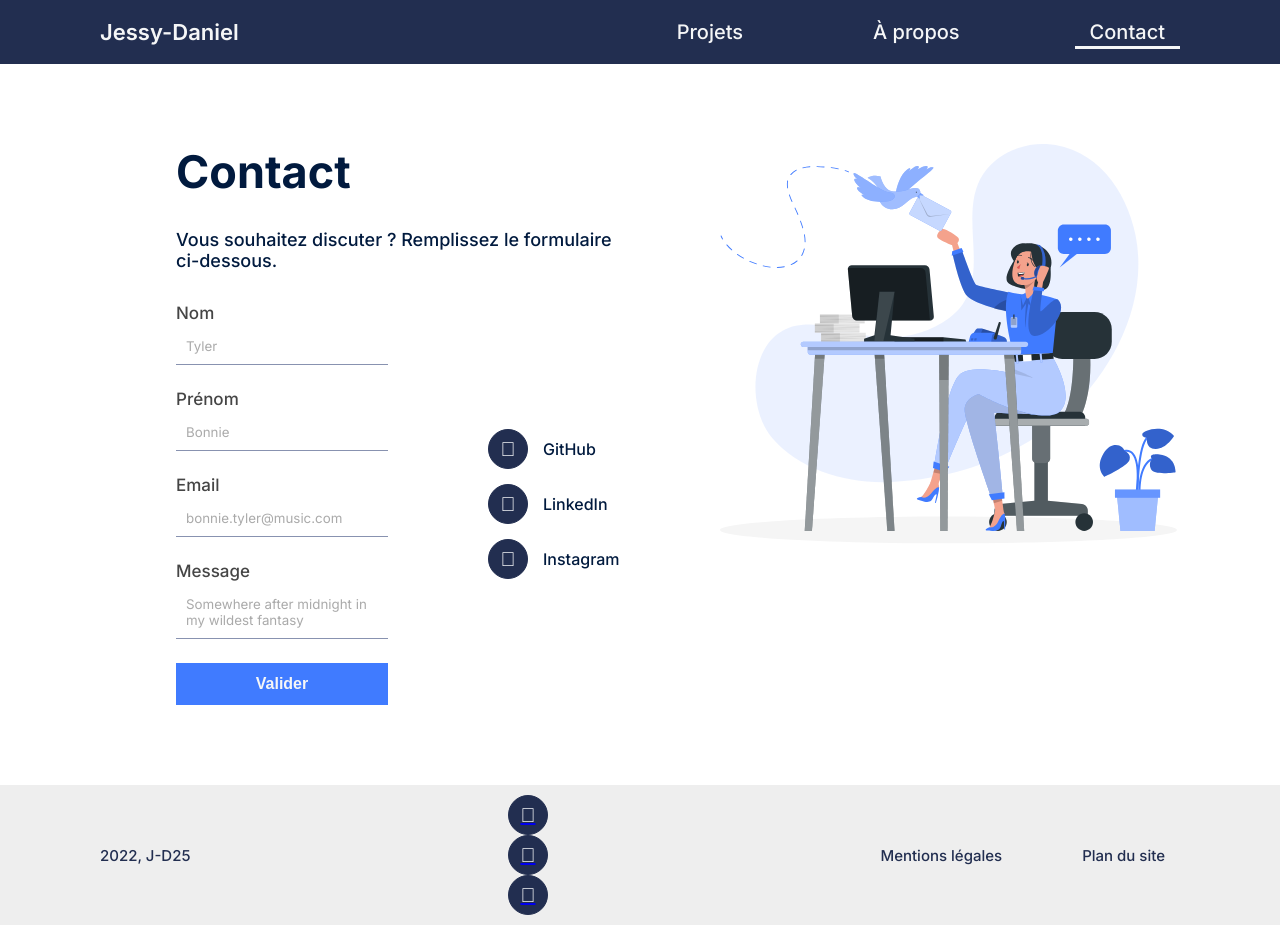
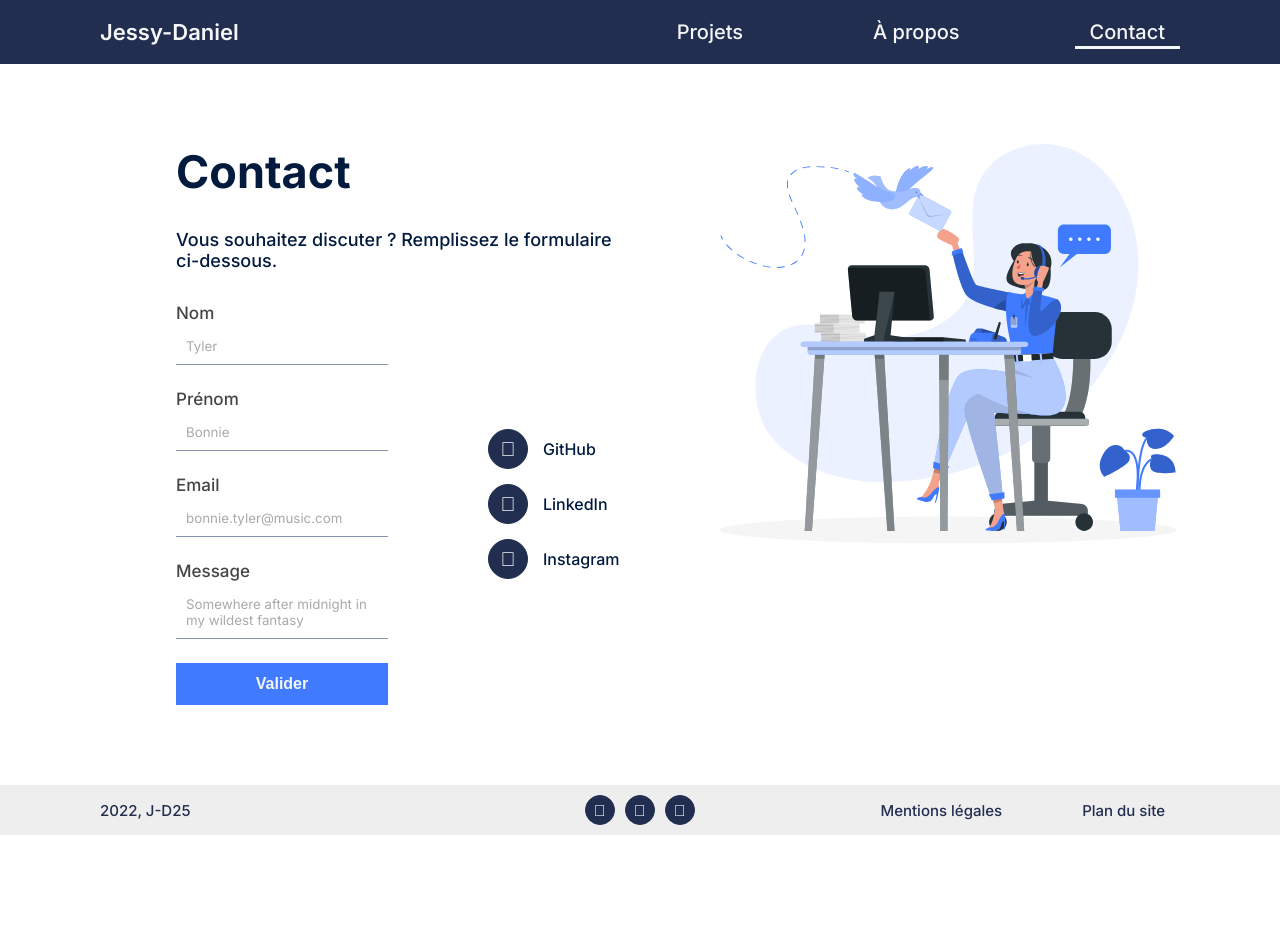
Before and after one commit to J-D25/portfolio, a React (Create React App) app: page /contact in a window 1280 px wide. After the commit the page ends 835 px from the top, so only its background shows below. Built offline with nearby package versions, Linux system fonts and the light colour scheme.

Commit message:
src/components/Footer.css : add .Footer-socials style

```diff
--- a/src/components/Footer.css
+++ b/src/components/Footer.css
@@ -3,7 +3,6 @@
 footer {
     background-color: #EEEEEE;
     display: flex;
-    justify-content: space-between;
     align-items: center;
     padding: .625rem var(--padding__LR);
     color: var(--color__accent1);
@@ -11,8 +10,37 @@ footer {
     font-size: .9375rem;
 }
 
+footer>* {
+    flex: 1 1 0;
+}
+
+.Footer-socials {
+    display: flex;
+    justify-content: center;
+    gap: .625rem;
+}
+
+.Footer-socials>.Contact-means-socials-link-circle {
+    width: 1.875rem;
+    height: 1.875rem;
+    text-decoration: none;
+}
+
+.Footer-socials>.Contact-means-socials-link-circle:hover {
+    background-color: var(--color__white);
+}
+
+.Footer-socials>.Contact-means-socials-link-circle i {
+    font-size: 1rem;
+}
+
+.Footer-socials>.Contact-means-socials-link-circle:hover i {
+    color: var(--color__accent1);
+}
+
 footer>ul {
     gap: 50px;
+    justify-content: flex-end;
 }
 
 footer>ul>li {
```
